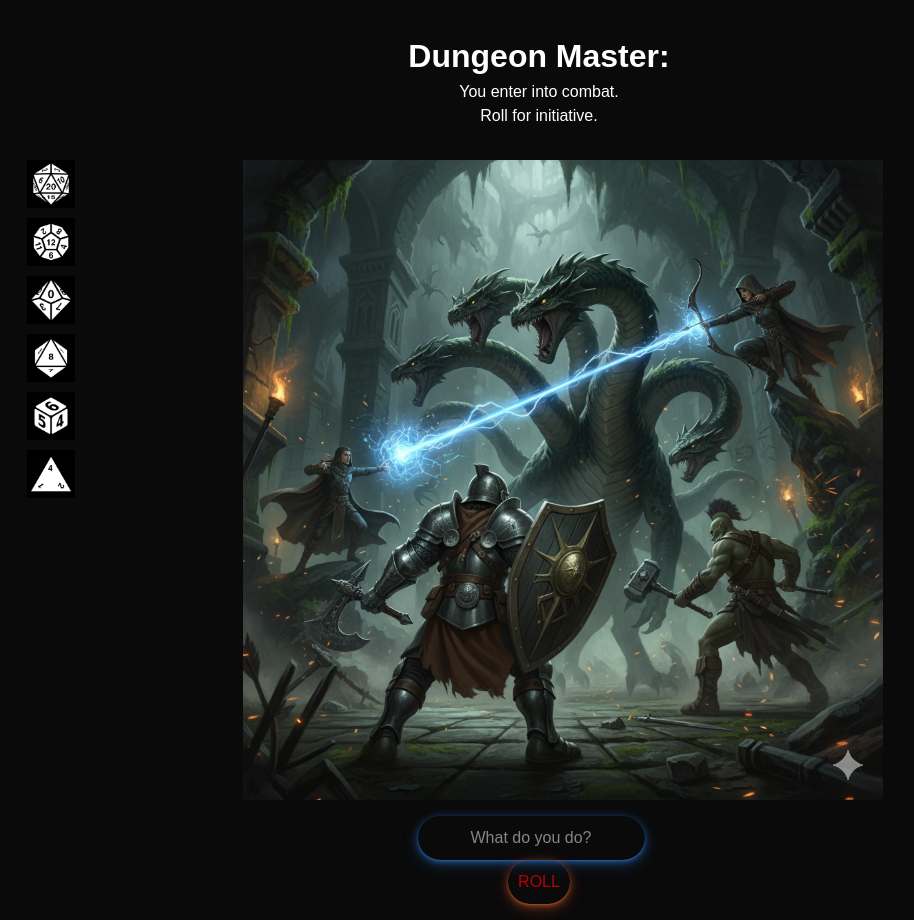
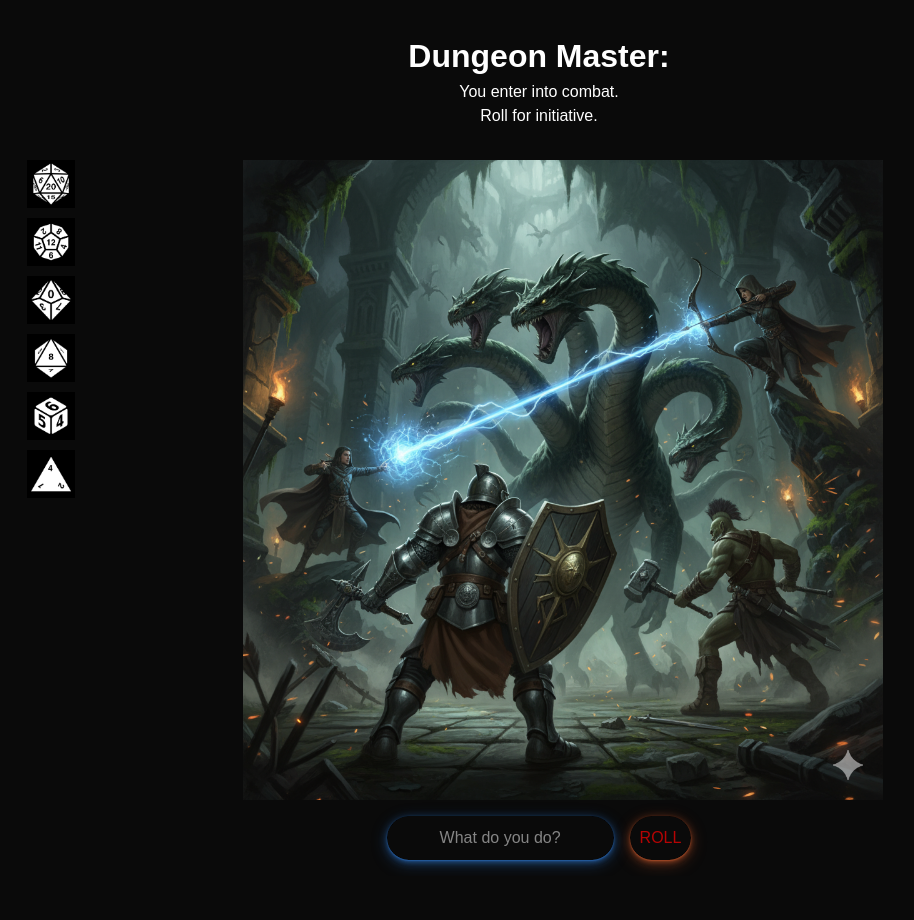
Before and after one commit to Mrpoink/DungeonMaster, a Next.js app in the folder dungeon-master/: page /pages/game in a window 1280 px wide. Shown: the whole page, without its empty margins (101-1015 px from the left). After the commit the page ends 876 px from the top, so only its background shows below. Built offline with nearby package versions, Linux system fonts and the light colour scheme.

Commit message:
Fixed some dice styling issues

```diff
--- a/dungeon-master/src/app/globals.css
+++ b/dungeon-master/src/app/globals.css
@@ -117,7 +117,9 @@ button{
 }
 .player-actions{
   margin: 1em;
-  display: block;
+  display: flex;
+  flex-direction: row;
+  justify-content: center;
 }
 .game input{
   box-shadow:rgba(44, 108, 187, 0.37) 0 1px 1px,rgba(44, 108, 187, 0.37) 0 1px 2px,rgba(44, 108, 187, 0.37) 0 2px 4px,rgba(44, 108, 187, 0.37) 0 2px 8px,rgba(44, 108, 187, 0.37) 0 4px 16px;
@@ -130,7 +132,7 @@ button{
 .game input::selection{
   border: transparent;
 }
-.game button{
+/* .game button{
   border-radius: 25px;
   text-align: center;
   background: transparent;
@@ -149,7 +151,7 @@ button{
   color: red;
   box-shadow: red 0 -25px 18px -14px inset,rgba(187, 84, 44, 0.37) 0 1px 2px,rgba(187, 84, 44, 0.37) 0 2px 4px,rgba(187, 84, 44, 0.37) 0 4px 8px,rgba(187, 84, 44, 0.37) 0 8px 16px,rgba(187, 84, 44, 0.37) 0 16px 32px;
   transform: scale(1.15) rotate(-3deg);
-}
+} */
 .dice {
   float: left;
   position: relative;
```
